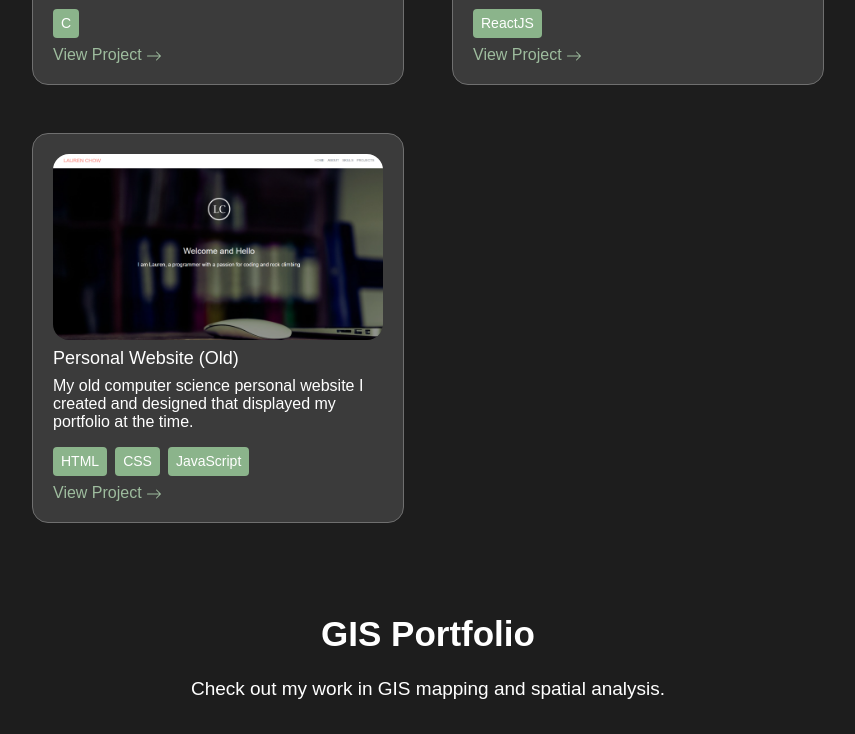
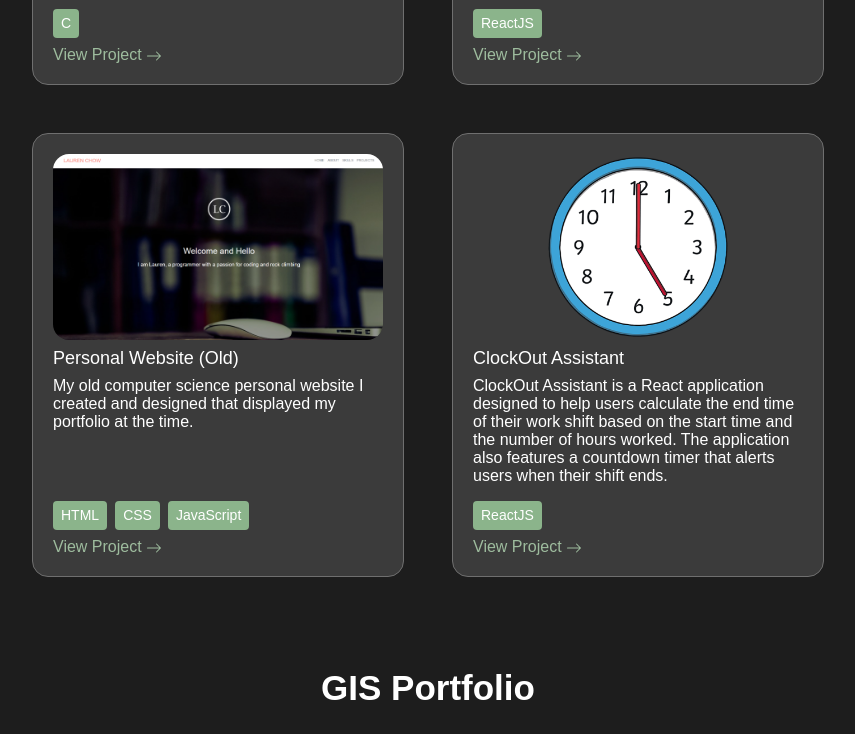
Before and after one commit to lauren2chow/Personal-Website, a React (Create React App) app: page / in a window 1280 px wide. Shown: the part 2100-2834 px from the top of the page, without its empty margins (212-1067 px from the left). Built offline with nearby package versions, Linux system fonts and the light colour scheme.

Commit message:
added ClockOut Assistant Project

```diff
--- a/src/components/ProjectsData.js
+++ b/src/components/ProjectsData.js
@@ -1,8 +1,10 @@
 import Project1 from '../img/train-scheduler.png';
 import Project10 from '../img/personal-website.png';
 import Project11 from '../img/personal-website-old.png';
+import Project12 from '../img/clock.png';
 import Project20 from '../img/Least-cost-map.png';
 import Project21 from '../img/terrain-analysis.png';
+
 
 export const projectsData = [
     /*Image size needs to be 16:9*/
@@ -32,6 +34,15 @@ export const projectsData = [
         description: 'My old computer science personal website I created and designed that displayed my portfolio at the time.',
         tags: ['HTML', 'CSS', 'JavaScript'],
         link: 'https://github.com/lauren2chow/lauren2chow.github.io',
+    },
+    {
+        id: 11,
+        image: Project12,
+        title: 'ClockOut Assistant',
+        category: 'Web Design',
+        description: 'ClockOut Assistant is a React application designed to help users calculate the end time of their work shift based on the start time and the number of hours worked. The application also features a countdown timer that alerts users when their shift ends.',
+        tags: ['ReactJS'],
+        link: 'https://github.com/lauren2chow/ClockOut-Assistant',
     },
 
 ]
```
Also changed, not shown: src/img/clock.png (added).
